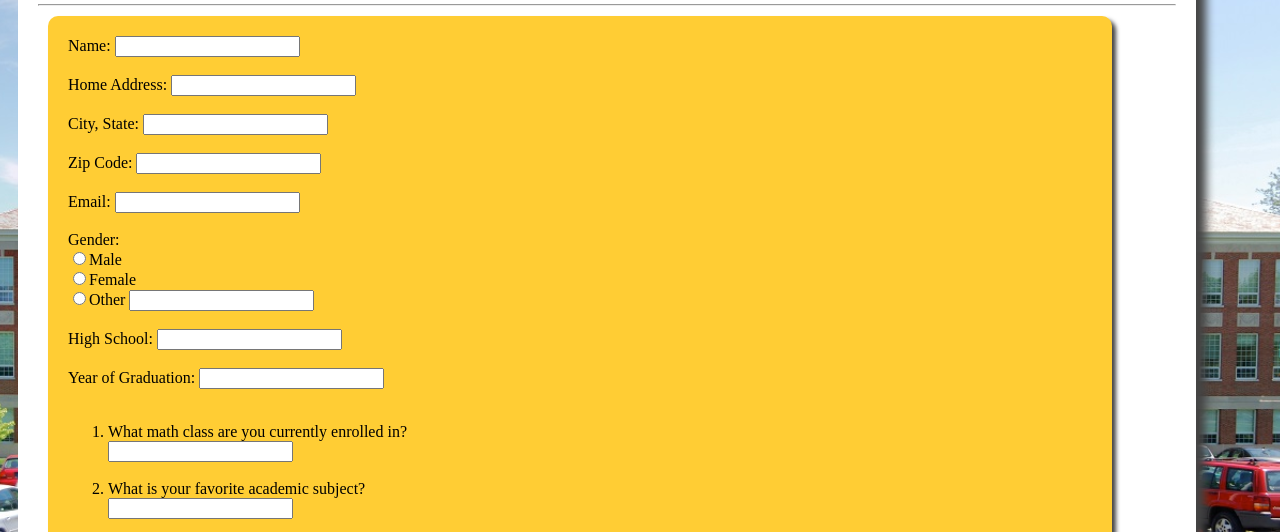
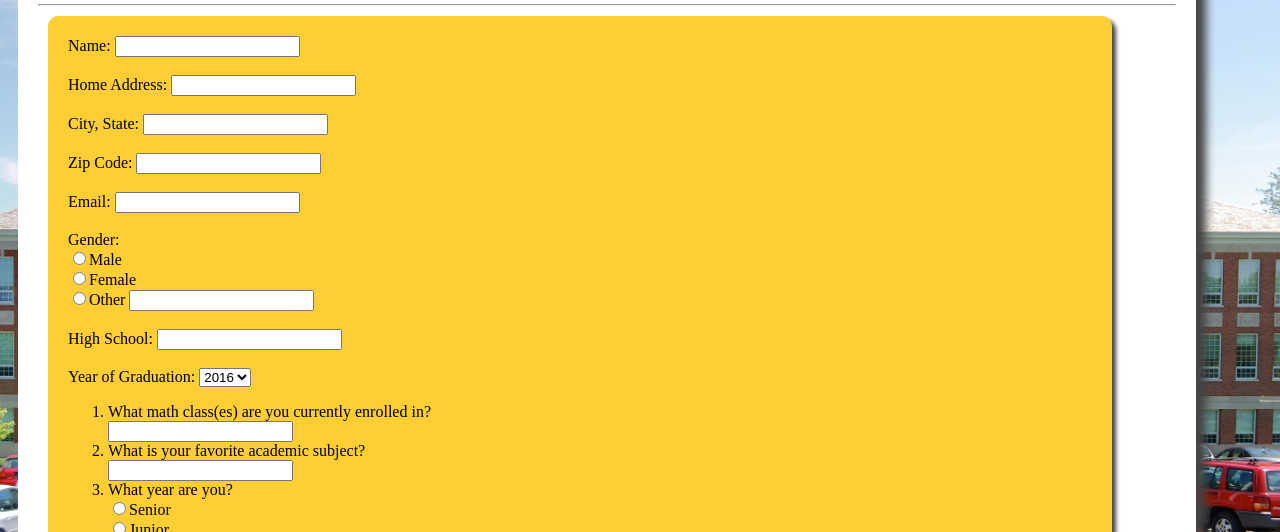
Before and after one commit to catherinesullivan/catherinesullivan.github.io, a plain HTML site: page survey.html in a window 1280 px wide. Shown: the part 268-800 px from the top of the page. Drawn offline with Linux system fonts and the light colour scheme.

```diff
--- a/style.css
+++ b/style.css
@@ -30,6 +30,7 @@
     box-shadow: 10px 10px 10px #444444;
     background-color: white;
 }
+
 
 .mainpagewithside img{
 width:100%;
--- a/survey.html
+++ b/survey.html
@@ -3,7 +3,6 @@
 <head>
 	<meta charset="utf-8">
 	<title>Survey </title>
-
     <link rel="stylesheet" type="text/css" href="style.css">
 </head>
 <body>
@@ -24,28 +23,35 @@
     <hr>
 <form>
     <div class="register-field">
-Name: <input type="text" name="name"><br><br>
-Home Address: <input type="text" name="homeaddress"><br><br>
-City, State: <input type="text" name="city,state"> <br><br>
-Zip Code: <input type="text" name="zipcode"><br><br>
-Email: <input type="text" name="email"><br><br>
-Gender: <br>
+<label>Name: </label><input type="text" name="name"><br><br>
+<label>Home Address: </label><input type="text" name="homeaddress"><br><br>
+<label>City, State: </label><input type="text" name="city,state"> <br><br>
+<label>Zip Code: </label><input type="text" name="zipcode"><br><br>
+<label>Email: </label><input type="text" name="email"><br><br>
+<label>Gender: </label><br>
 <input type="radio" name="gender" value="male">Male<br>
 <input type="radio" name="gender" value="female">Female<br>
 <input type="radio" name="gender" value="other">Other <input type="text" name="othergender"><br><br>
-High School: <input type="text" name="High School"><br><br>
-Year of Graduation: <input type="text" name="Year of Graduation"><br><br>
+<label>High School: </label><input type="text" name="High School"><br><br>
+<label>Year of Graduation: </label><select>
+<option value="2016">2016</option>
+<option value="2016">2017</option>
+<option value="2016">2018</option>
+</select>
 
 <ol>
-<li> What math class are you currently enrolled in? <br><input type="text" name="mathclass"> </li><br>
-<li> What is your favorite academic subject?<br> <input type="text" name="favoritesubject"> </li><br>
+<li> What math class(es) are you currently enrolled in? <br>
+<input type="text" name="mathclass"> </li>
+<li> What is your favorite academic subject?<br>
+<input type="text" name="favoritesubject"> </li>
 <li> What year are you? <br>
 <input type="radio" name="classyear" value="Senior">Senior<br>
 <input type="radio" name="classyear" value="Junior">Junior<br>
 <input type="radio" name="classyear" value="Sophomore">Sophomore<br>
-<input type="radio" name="classyear" value="Other">Other <input type="text" name="otherclass"><br><br>
+<input type="radio" name="classyear" value="Other">Other <input type="text" name="otherclass"><br>
 </li>
-<li> If you are a senior planning on college for next year, what school(s) will you probably attend? <input type="text" name="schoolsattending"></li><br>
+<li> If you are a senior planning on college for next year, what school(s) will you probably attend?<br>
+ <textarea rows="3" cols="80" name="schoolsattending"></textarea></li>
 <li> What is your intended major:<br>
 <input type="checkbox" name="intended major" value="undecided">Undecided <br>
 <input type="checkbox" name="intended major" value="computerscience">Computer Science<br>
```
Also changed, not shown: 1986-1989.html (+4 -0 lines), 1990-1993.html (+4 -0 lines), 1994-1997.html (+3 -0 lines), 1998-2001.html (+3 -0 lines), 2002-2005.html (+2 -0 lines), 2006-2009.html (+2 -0 lines), 2010-2013.html (+3 -0 lines), 2014-2015.html (+5 -0 lines), pastproblems.html (+1 -0 lines), pastproblems20122.html (+1 -0 lines), pastproblems20123.html (+1 -0 lines), pastproblems20124.html (+1 -0 lines), pastproblems20125.html (+1 -0 lines), pastwinners.html (+3 -0 lines), 1 more files.
